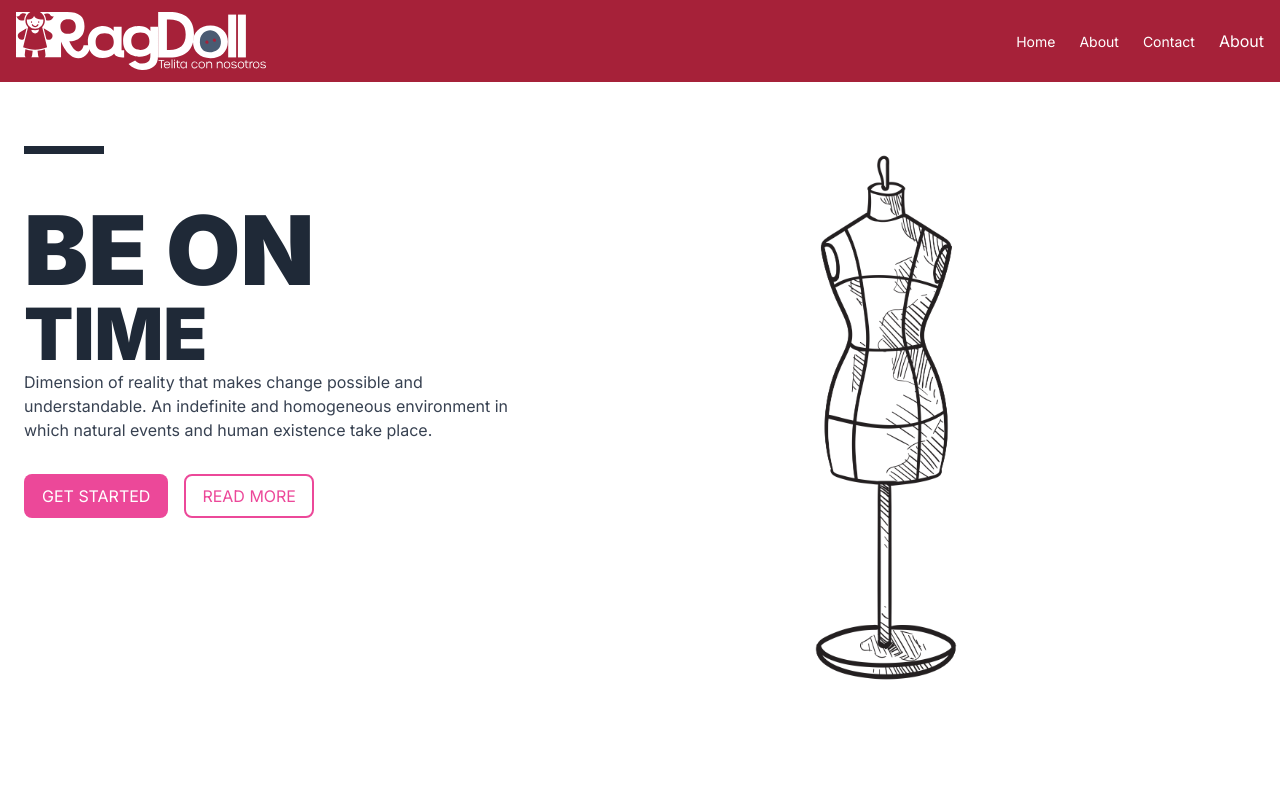
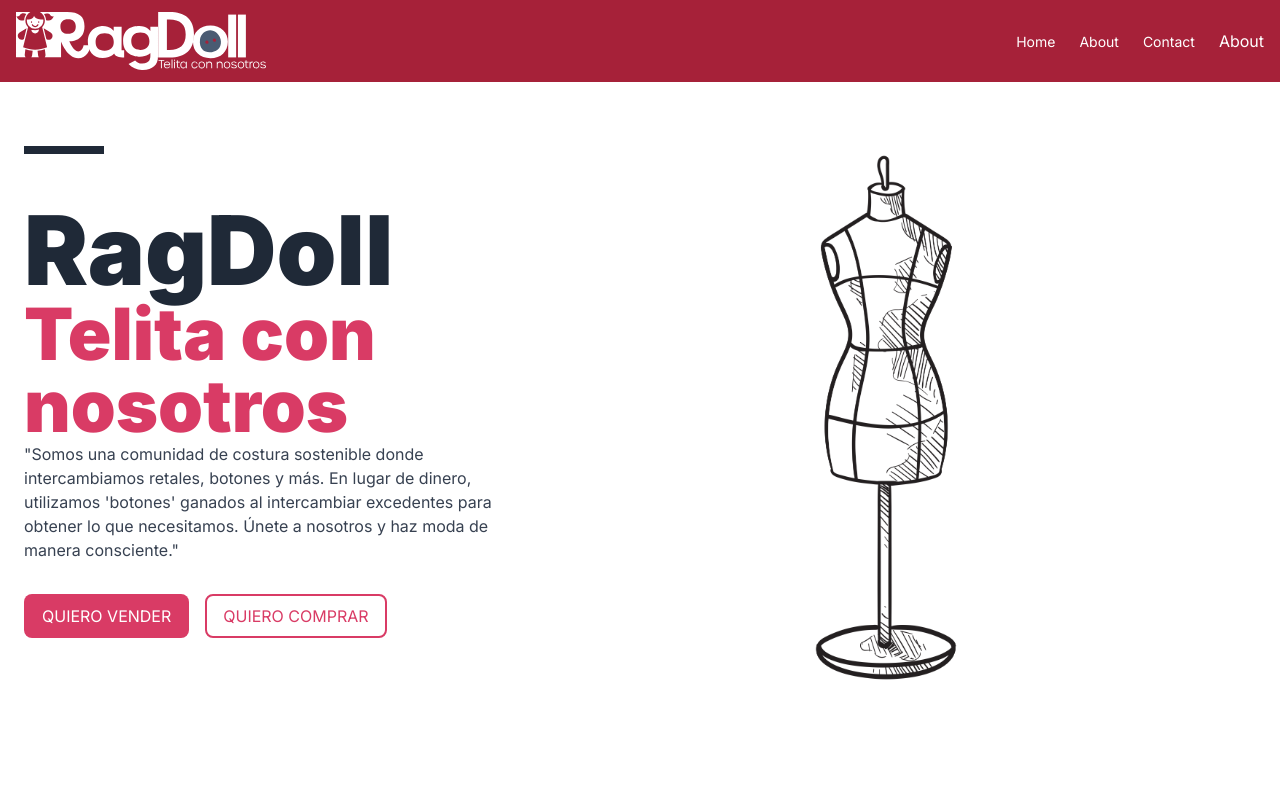
Before and after one commit to AlejoxVargas/ragdoll, a Next.js app in the folder frontend/: page / in a window 1280 px wide. Shown: the top 800 px of the page. Built offline with nearby package versions, Linux system fonts and the light colour scheme.

Commit message:
Botones y titulo colores

```diff
--- a/frontend/src/app/Pages/About/page.jsx
+++ b/frontend/pages/About/page.jsx
@@ -1,4 +1,4 @@
-import Navbar from "./Components/Navbar";
+import Navbar from "./src/app/Components/Navbar";
 import Footer from "./Components/Footer";
 import Card from "./Components/Card";
 
--- a/frontend/src/app/Components/Hero.jsx
+++ b/frontend/src/app/Components/Hero.jsx
@@ -43,21 +43,21 @@ function Hero() {
                 <div className="sm:w-2/3 lg:w-2/5 flex flex-col relative z-20">
                     <span className="w-20 h-2 bg-gray-800 dark:bg-white mb-12">
                     </span>
-                    <h1 className="font-bebas-neue uppercase text-6xl sm:text-8xl font-black flex flex-col leading-none dark:text-white text-gray-800">
-                        Be on
-                        <span className="text-5xl sm:text-7xl">
-                            Time
+                    <h1 className="font-bebas-neue text-6xl sm:text-8xl font-black flex flex-col leading-none dark:text-white text-gray-800">
+                        RagDoll
+                        <span className="text-base sm:text-7xl text-[#d93b65]">
+                            Telita con nosotros
                         </span>
                     </h1>
                     <p className="text-sm sm:text-base text-gray-700 dark:text-white">
-                        Dimension of reality that makes change possible and understandable. An indefinite and homogeneous environment in which natural events and human existence take place.
+                    "Somos una comunidad de costura sostenible donde intercambiamos retales, botones y más. En lugar de dinero, utilizamos 'botones' ganados al intercambiar excedentes para obtener lo que necesitamos. Únete a nosotros y haz moda de manera consciente."
                     </p>
                     <div className="flex mt-8">
-                        <a href="#" className="uppercase py-2 px-4 rounded-lg bg-pink-500 border-2 border-transparent text-white text-md mr-4 hover:bg-pink-400">
-                            Get started
+                        <a href="#" className="uppercase py-2 px-4 rounded-lg bg-[#d93b65] border-2 border-transparent text-white text-md mr-4 hover:bg-[#a62139]">
+                            Quiero vender
                         </a>
-                        <a href="#" className="uppercase py-2 px-4 rounded-lg bg-transparent border-2 border-pink-500 text-pink-500 dark:text-white hover:bg-pink-500 hover:text-white text-md">
-                            Read more
+                        <a href="#" className="uppercase py-2 px-4 rounded-lg bg-transparent border-2 border-[#d93b65] text-[#d93b65] dark:text-white hover:bg-[#a62139] hover:border-[#a62139] hover:text-white text-md">
+                           Quiero comprar
                         </a>
                     </div>
                 </div>
```
Also changed, not shown: frontend/package.json (+5 -5 lines), frontend/pages/Prueba/page.jsx (added, +15 -0 lines), frontend/pages/ProductPage/page.jsx (added), 1 other file (tests, documents, lock files or other folders).
